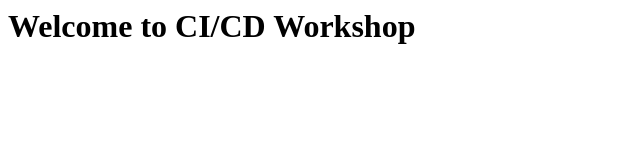
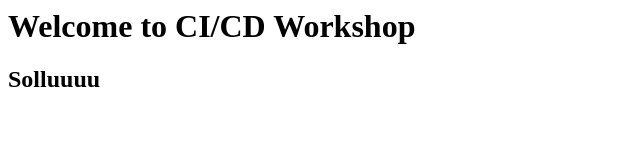
Before and after one commit to ramachandiran7/mycode, a plain HTML site: page index.html in a window 1280 px wide. Shown: the whole page, without its empty margins (0-640 px from the left). Drawn offline with Linux system fonts and the light colour scheme.

Commit message:
version2

```diff
--- a/index.html
+++ b/index.html
@@ -1 +1,3 @@
 <h1> Welcome to CI/CD Workshop </h2>
+
+<h2> Solluuuu </h2>
```
